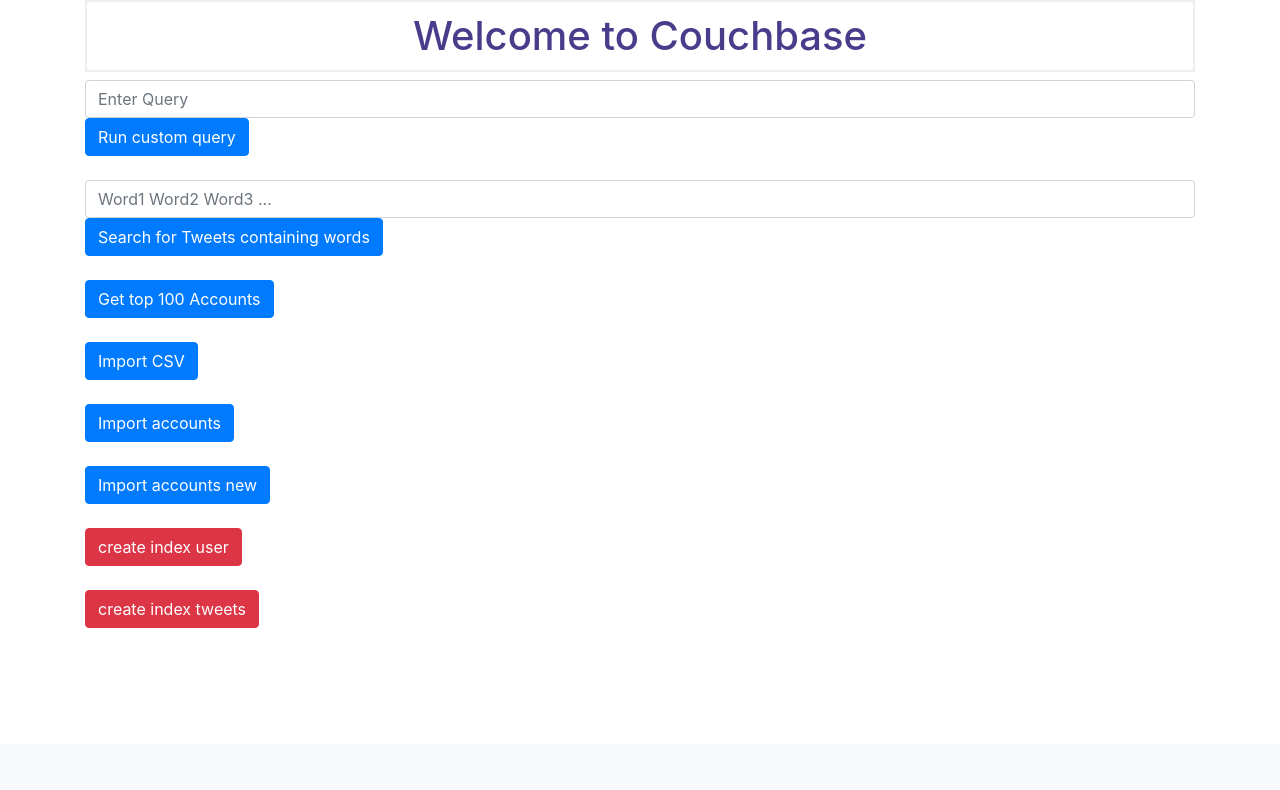
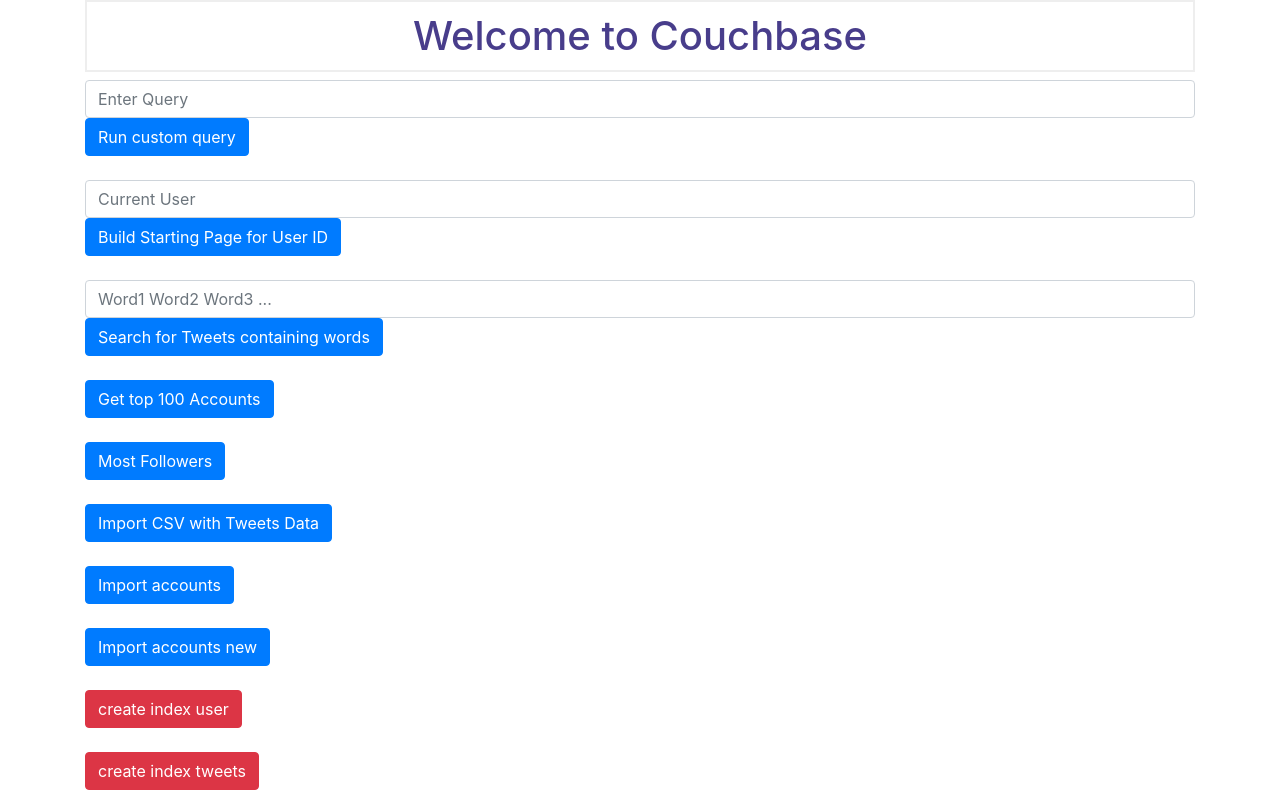
Before and after one commit to JonathanDeissler/BDEA_CA3, a Flask app: page / in a window 1280 px wide. Shown: the part 56-846 px from the top of the page. Before the commit the page ends 684 px from the top, so only its background shows below. Run offline with Flask 2, Linux system fonts and the light colour scheme; data that the repository does not hold is empty; some libraries are stand-ins or nearby versions.

Commit message:
added Queries and merged things

```diff
--- a/flask_proj/app/app.py
+++ b/flask_proj/app/app.py
@@ -10,6 +10,7 @@
 from couchbase.management import buckets
 from couchbase.management.buckets import CreateBucketSettings
 import numpy as np
+import pandas as pd
 from flask import Flask, render_template, request, jsonify
 import csv
 
@@ -200,6 +201,63 @@
     if exist==1:
             return "already exists"
 
+@app.route('/starting_page')
+def starting_page():
+    current_user = request.args.get("current_user")
+    current_user  = '"' + str(current_user) + '"'
+    val = build_starting_page(current_user)
+    return val
+
+
+def build_starting_page(current_user):
+    try:
+        num_followers_query = "select ARRAY_LENGTH(followers_id) from Tweets._default.new_accounts where user_id = " + str(current_user)
+        row_iter = cluster.query(
+            num_followers_query)
+        res_list = []
+        for row in row_iter:
+            res_list.append(row)
+        followers = str(res_list[0]["$1"])
+
+    except Exception as e:
+        return '<h1>' + str(e) + '</h1>'
+
+    try:
+        num_following_query = "select ARRAY_LENGTH(following_id) from Tweets._default.new_accounts where user_id = " + str(
+            current_user)
+        row_iter = cluster.query(
+            num_following_query)
+        res_list = []
+        for row in row_iter:
+            res_list.append(row)
+        following = str(res_list[0]["$1"])
+    except Exception as e:
+        return '<h1>' + str(e) + '</h1>'
+
+    try:
+        following_query = "select following_id from Tweets._default.new_accounts where user_id = " + str(
+            current_user)
+        row_iter = cluster.query(
+            following_query)
+        res_list = []
+        for row in row_iter:
+            res_list.append(row)
+        following_accs = res_list[0]["following_id"]
+    except Exception as e:
+        return '<h1>' + str(e) + '</h1>'
+
+    try:
+        posts_query = "select * from Tweets._default.posts  where user_id in " + str(following_accs) + "order by TO_NUMBER(number_of_likes) desc limit 25"
+        row_iter = cluster.query(
+            posts_query)
+        res_list = []
+        for row in row_iter:
+            res_list.append(row)
+        posts= res_list
+    except Exception as e:
+        return '<h1>' + str(e) + '</h1>'
+
+    return '<h1>' + str(posts) + '</h1>'
 
 
 def lookup_query(cluster, query):
@@ -217,5 +275,35 @@
         return '<h1>' + str(e) + '</h1>'
 
 
+@app.route('/followers')
+def upload_followers():
+    val = get_most_followers()
+    return '<h1>'+ str(val) +'</h1>'
+
+def get_most_followers():
+    acc_100 = []
+    all_followers = []
+    sql_query_100 = "select user_id from Tweets._default.new_accounts order by ARRAY_LENGTH(following_id) desc limit 100"
+    sql_query_followers = "select following_id from Tweets._default.new_accounts"
+    row_iter_100 = cluster.query(sql_query_100)
+    row_iter_followers = cluster.query(sql_query_followers)
+    for row in row_iter_100:
+        acc_100.append(row)
+    for row in row_iter_followers:
+        all_followers.append(row)
+
+    acc_100_df = pd.DataFrame.from_dict(acc_100)
+    acc_100_list = acc_100_df.user_id.to_list()
+
+    follow_data = pd.DataFrame.from_dict(all_followers)
+    df_test = follow_data.explode('following_id')
+    df1 = df_test[df_test.following_id.isin(acc_100_list)].value_counts().to_frame()
+
+    #Zurückspeichern
+    df1 = df1.rename_axis('user_id').reset_index()
+    df1.columns = ['user_id', 'occourens']
+    return pd.DataFrame.to_json(df1)
+    # return df1
+
 if __name__ == '__main__':
     app.run(debug=True, host="0.0.0.0")
--- a/flask_proj/app/templates/index.html
+++ b/flask_proj/app/templates/index.html
@@ -10,6 +10,14 @@
 
   <input type="text" id="myquery" class="form-control" name="myquery" placeholder="Enter Query">
   <input type="submit" value="Run custom query" class="btn btn-primary">
+</form>
+
+<br>
+
+<form action="/starting_page" target="_blank">
+
+  <input type="text" id="current_user" class="form-control" name="current_user" placeholder="Current User">
+  <input type="submit" value="Build Starting Page for User ID" class="btn btn-primary">
 </form>
 
 <br>
@@ -28,8 +36,16 @@
 
 <br>
 
+
+<form action="/followers" target="_blank">
+  <input type="submit" value="Most Followers" class="btn btn-primary">
+</form>
+
+<br>
+
+
 <form action="/upload" target="_blank">
-  <input type="submit" value="Import CSV" class="btn btn-primary">
+  <input type="submit" value="Import CSV with Tweets Data" class="btn btn-primary">
 </form>
 
 <br>
```
